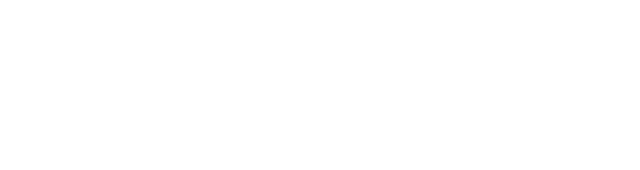
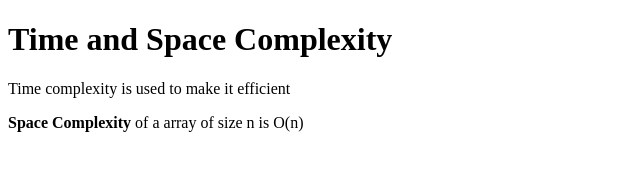
Before and after one commit to acciojob/time-and-space-complexity-Pragna2030, a website: page main.html in a window 1280 px wide. Shown: the whole page, without its empty margins (0-640 px from the left). Drawn offline with Linux system fonts and the light colour scheme.

Commit message:
created a submission

```diff
--- a/main.html
+++ b/main.html
@@ -10,7 +10,9 @@
 	<!-- the entire body must be written by student -->
     <script type="text/javascript" src="./script.js">
 </script>
-
+<h1>Time and Space Complexity</h1>
+	<p>Time complexity is used to make it efficient</p>
+	<p> <b>Space Complexity</b> of a array of size n is O(n)</p>
 </body>
 
 </html>
```
